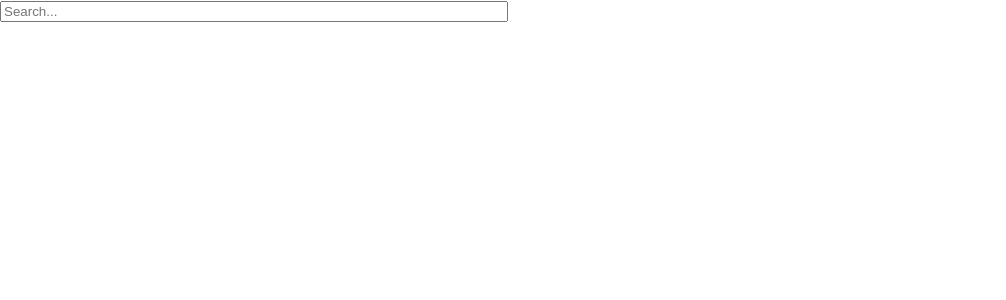
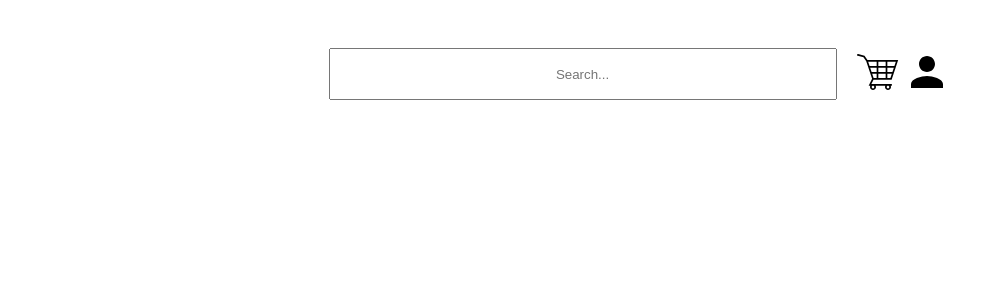
Before and after one commit to Exeexe93/CS2102-T10, a React (Create React App) app in the folder client/: page /CustomerMainPage in a window 1280 px wide. Shown: the top 300 px of the page, without its empty margins (0-1006 px from the left). Built offline with nearby package versions, Linux system fonts and the light colour scheme.

Commit message:
Add react-icons for icon and editing the customer main page

```diff
--- a/client/package.json
+++ b/client/package.json
@@ -9,6 +9,7 @@
     "express": "^4.17.1",
     "react": "^16.12.0",
     "react-dom": "^16.12.0",
+    "react-icons": "^3.9.0",
     "react-router-dom": "^5.1.2",
     "react-scripts": "3.4.0"
   },
--- a/client/src/components/CustomerMainPage.js
+++ b/client/src/components/CustomerMainPage.js
@@ -1,6 +1,8 @@
 import React, { Component } from "react";
-//import { BrowserRouter as Router, Switch, Route, Link } from "react-router-dom";
-import "../styles/login.css";
+import "../styles/CustomerMainPage.css";
+import { GiShoppingCart } from "react-icons/gi";
+import { Link } from "react-router-dom";
+import { MdPerson } from "react-icons/md";
 
 class CustomerMainPage extends Component {
     constructor(props) {
@@ -39,13 +41,21 @@ class CustomerMainPage extends Component {
 
     render() {
         return(
-            <div className="content">
+            <div className="content" >
                 <div className="container">
-                <input type="text" className="input"  style={{ width: "500px", textAlign: "middle" }} onChange={(e)=> this.handleChange(e)} placeholder="Search..." />
+                    <div className="searchContainer">
+                        <input type="text" className="input" onChange={(e)=> this.handleChange(e)} placeholder="Search..." />
+                        <Link to='/' className="shoppingCart">
+                            <GiShoppingCart size='3em' color='black'/>
+                        </Link>
+                        <Link to='/'>
+                            <MdPerson size='3em' color='black'/>
+                        </Link>
+                    </div>
                     <section className="section">
                         <ul>
                             {this.state.filtered.map(item =>(
-                                <li key={item}>{item}</li>
+                                <ul key={item}><Link to="/">{item}</Link></ul>
                             ))}
                         </ul>
                     </section>
--- /dev/null
+++ b/client/src/styles/CustomerMainPage.css
@@ -0,0 +1,31 @@
+.content {
+    justify-content: center;
+    display: flex;
+}
+
+.container {
+    display: flex;
+    flex-direction: column;
+    justify-content: center;
+    align-items: center;
+    padding-top: 3em;
+}
+
+.searchContainer {
+    display: flex;
+}
+
+.shoppingCart {
+    margin-left: 5mm;
+}
+
+.input {
+    width: 500px;
+    text-align: center;
+}
+
+.section {
+    display: flex;
+    justify-self: center;
+    justify-content: center;
+}
```
Also changed, not shown: 1 other file (tests, documents, lock files or other folders).
